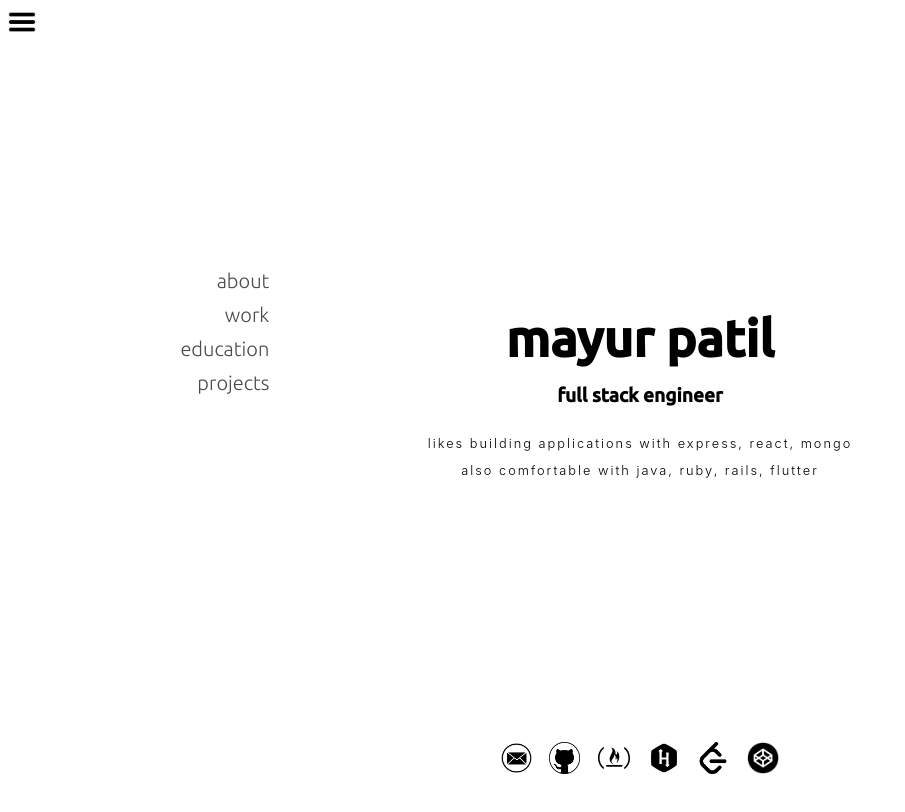
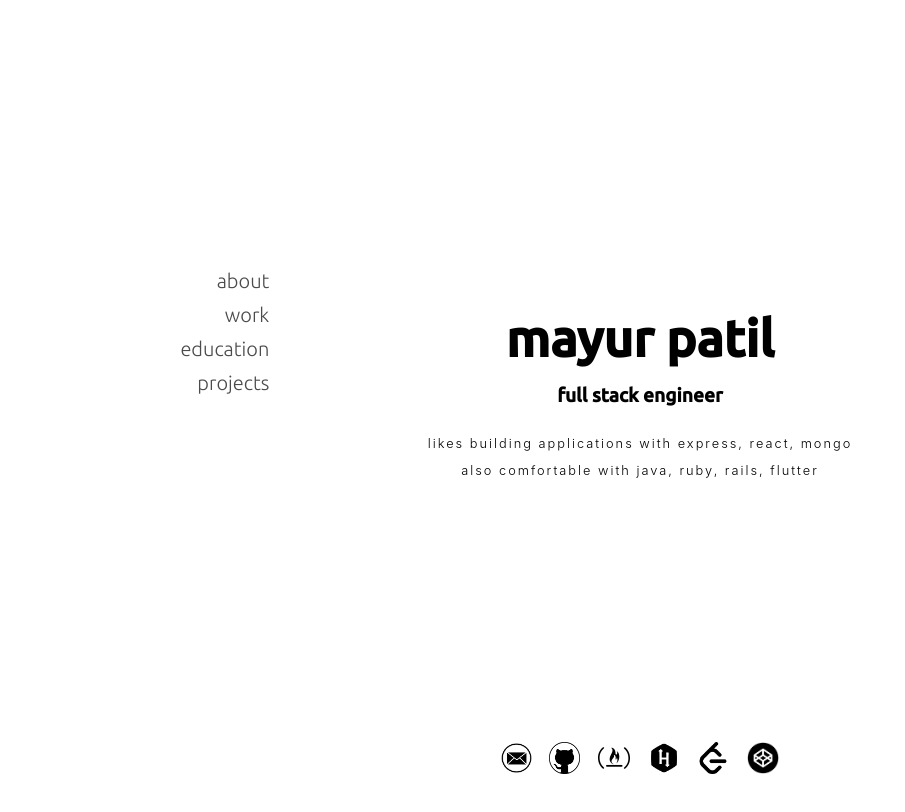
Before and after one commit to pmayur/portfolio, a React (Create React App) app: page /projects in a window 1280 px wide. Shown: the top 812 px of the page, without its empty margins (0-905 px from the left). Built offline with nearby package versions, Linux system fonts and the light colour scheme.

Commit message:
update: hamburger menu disappears on navig

```diff
--- a/src/App.css
+++ b/src/App.css
@@ -21,6 +21,10 @@
     text-align: end;
 }
 
+#hamburger {
+    display: none;
+}
+
 @media only screen and (max-width: 768px) {
     .App {
         display: block;
@@ -29,4 +33,8 @@
     #navig-container {
         display: none;
     }
+
+    #hamburger {
+        display: block;
+    }
 }
--- a/src/components/hamburger/HamburgerMenu.jsx
+++ b/src/components/hamburger/HamburgerMenu.jsx
@@ -1,31 +1,27 @@
-import React, { useState } from 'react'
-import "./HamburgerMenu.css"
-import hamburgerIcon from "../../assets/hamburger.png"
+import React, { useState } from "react";
+import "./HamburgerMenu.css";
+import hamburgerIcon from "../../assets/hamburger.png";
 
-import Navigator from "../navigation/Navigator"
+import Navigator from "../navigation/Navigator";
 
 export default function HamburgerMenu() {
-
     const [menuVisibility, setmenuVisibility] = useState(false);
 
-    const showMenu = () => {
-        setmenuVisibility(true);
-    }
+    const showMenu = () => setmenuVisibility(true);
 
-    const hideMenu = () => {
-        setmenuVisibility(false);
-    }
+    const hideMenu = () => setmenuVisibility(false);
 
     return (
         <div id="hamburger-menu-container">
-            <div id="hamburger-icon-wrapper" onClick={ menuVisibility ? hideMenu : showMenu }>
-                <img src={hamburgerIcon} alt="" id="hamburger-icon"/>
+            <div
+                id="hamburger-icon-wrapper"
+                onClick={menuVisibility ? hideMenu : showMenu}
+            >
+                <img src={hamburgerIcon} alt="" id="hamburger-icon" />
             </div>
-            <div id="navig-menu-wrapper">
-                {
-                    menuVisibility ? <Navigator /> : null
-                }
+            <div id="navig-menu-wrapper" onClick={ hideMenu }>
+                {menuVisibility ? <Navigator /> : null}
             </div>
         </div>
-    )
+    );
 }
```
